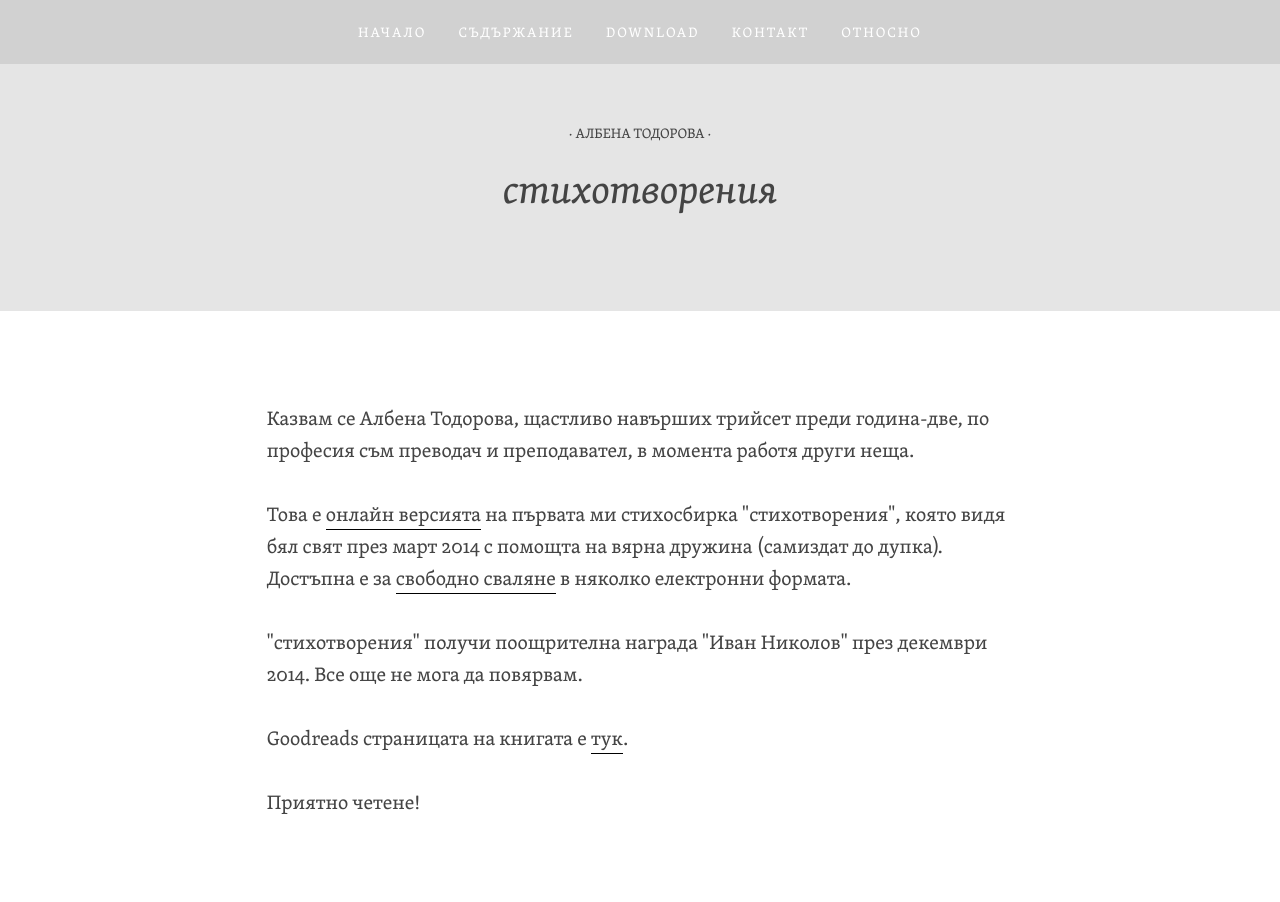
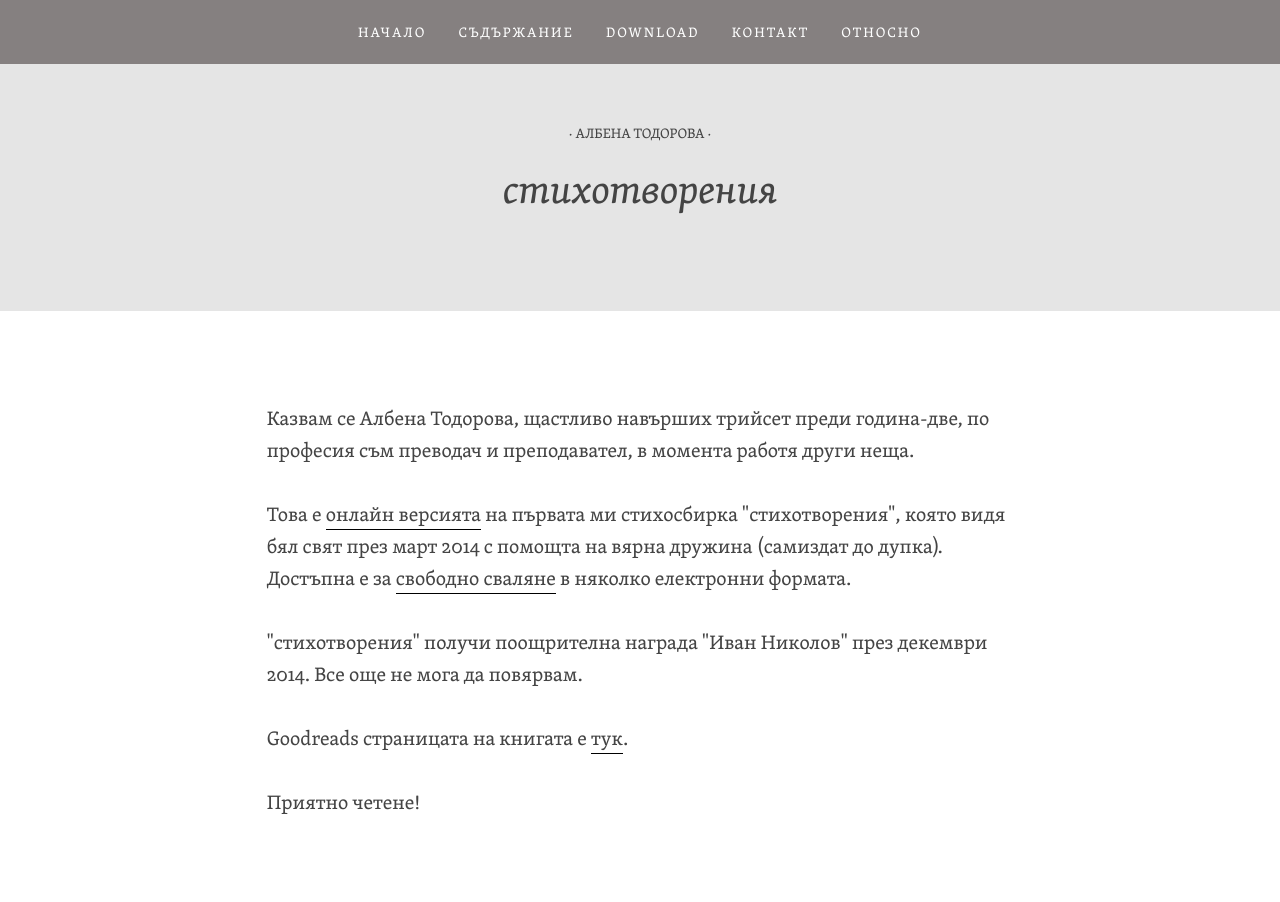
Before and after one commit to bembeni/bembeni.github.io, a Jekyll site: the page built from index.html, in a window 1280 px wide. Built offline with Jekyll 4.4.1, drawn with Linux system fonts in a browser that asks for light colours; nearby versions of some CDN libraries.

Commit message:
Stihotvorenia v2

```diff
--- a/_sass/_s.scss
+++ b/_sass/_s.scss
@@ -316,7 +316,7 @@ nav {
 }
 
 nav.blog {
-	 background-color: rgba(209, 209, 209, 1);
+	 background-color: rgba(133, 128, 128, 1);
 	 margin: 0px;
 	 padding: 1em 0px;
 }
```
